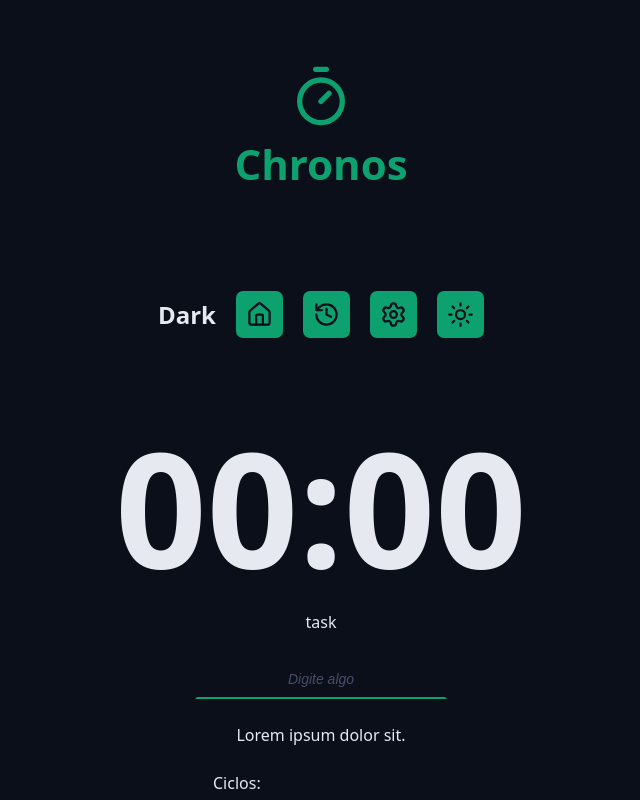
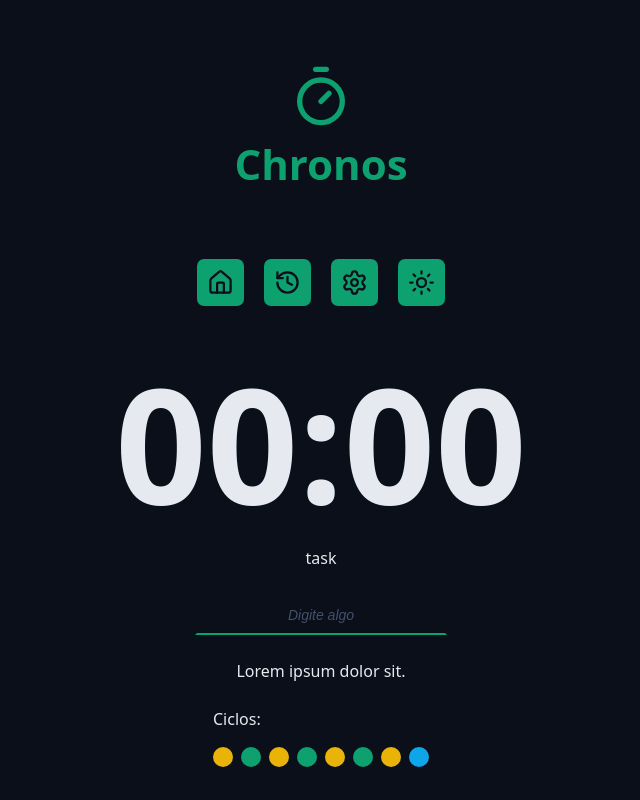
Before and after one commit to Camiloruas/pomodoro-timer, a React (Vite) app: page / in a window 1280 px wide. Shown: the top 800 px of the page, without its empty margins (319-959 px from the left). Built offline with nearby package versions, Linux system fonts and the light colour scheme.

Commit message:
Implemented black and light theme

```diff
--- a/src/components/Menu/index.tsx
+++ b/src/components/Menu/index.tsx
@@ -1,24 +1,45 @@
-import { HistoryIcon, HouseIcon, SettingsIcon, SunIcon } from "lucide-react";
-
-import { useState } from "react";
+import {
+  HistoryIcon,
+  HouseIcon,
+  MoonIcon,
+  SettingsIcon,
+  SunIcon,
+} from "lucide-react";
+import { useEffect, useState } from "react";
 import styles from "./styles.module.css";
 
 type AvailableThemes = "dark" | "light";
 
 export function Menu() {
-  const [theme, setTheme] = useState<AvailableThemes>("dark");
+  const [theme, setTheme] = useState<AvailableThemes>(() => {
+    const storageTheme =
+      (localStorage.getItem("theme") as AvailableThemes) || "dark";
+    return storageTheme;
+  });
+
+  const nextThemeIcon = {
+    dark: <SunIcon />,
+    light: <MoonIcon />,
+  };
 
   function handleThemeChange(
     event: React.MouseEvent<HTMLAnchorElement, MouseEvent>
   ) {
-    event.preventDefault(); // Não segue o link
-    console.log("Clicado");
+    event.preventDefault();
+    setTheme((prevTheme) => {
+      const nextTheme = prevTheme === "dark" ? "light" : "dark";
+      return nextTheme;
+    });
   }
+
+  useEffect(() => {
+    document.documentElement.setAttribute("data-theme", theme);
+    localStorage.setItem("theme", theme);
+  }, [theme]);
 
   return (
     <nav className={styles.menu}>
-      <h1>Dark</h1>
-      <div className={styles.menu}>
+      <div className={styles.menuItems}>
         <a
           className={styles.menuLink}
           href="#"
@@ -50,7 +71,7 @@
           title="Tema"
           onClick={handleThemeChange}
         >
-          <SunIcon />
+          {nextThemeIcon[theme]}
         </a>
       </div>
     </nav>
--- a/src/components/Menu/styles.module.css
+++ b/src/components/Menu/styles.module.css
@@ -1,4 +1,4 @@
-.menu {
+.menuItems {
   margin: 3.2rem 0;
   display: flex;
   align-items: center;
```
